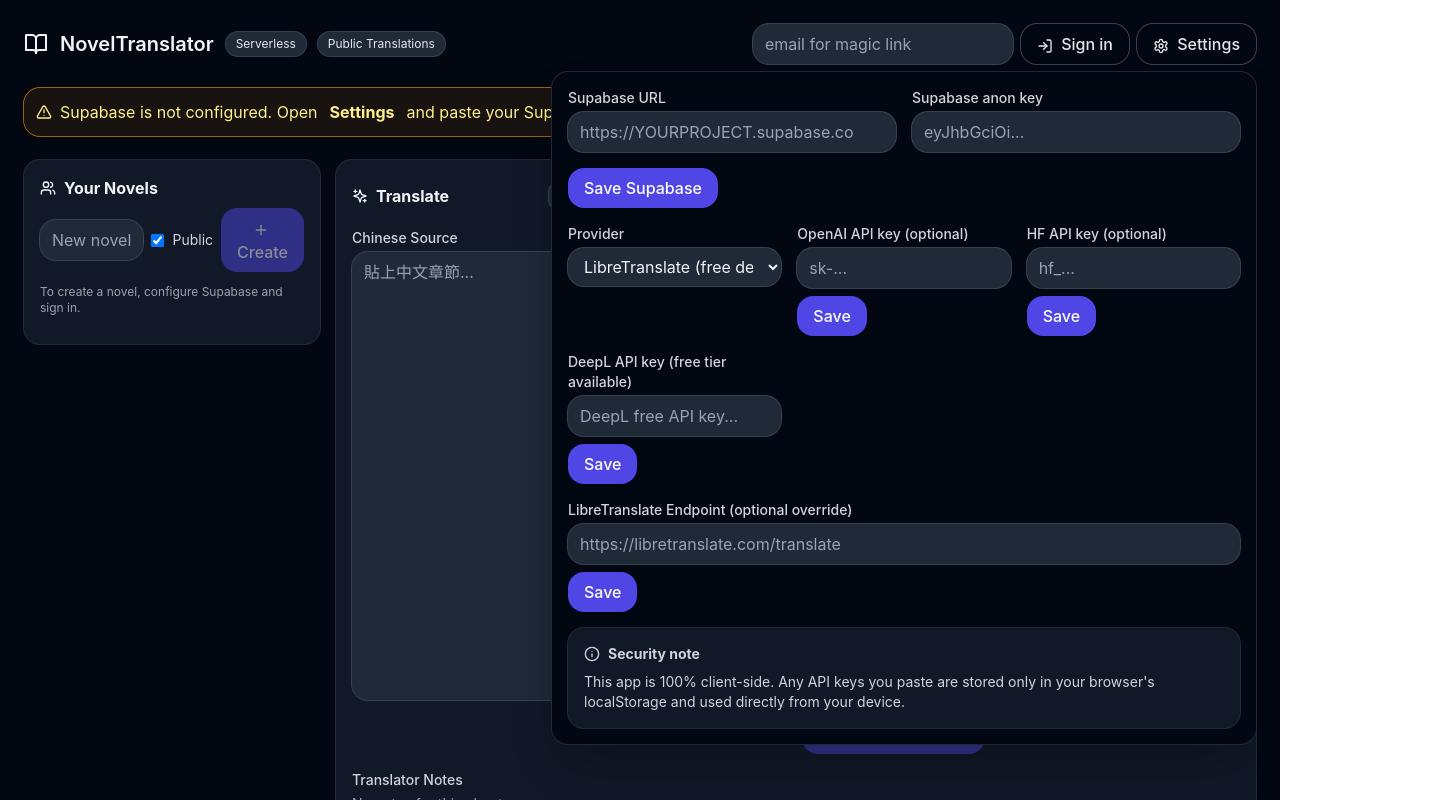
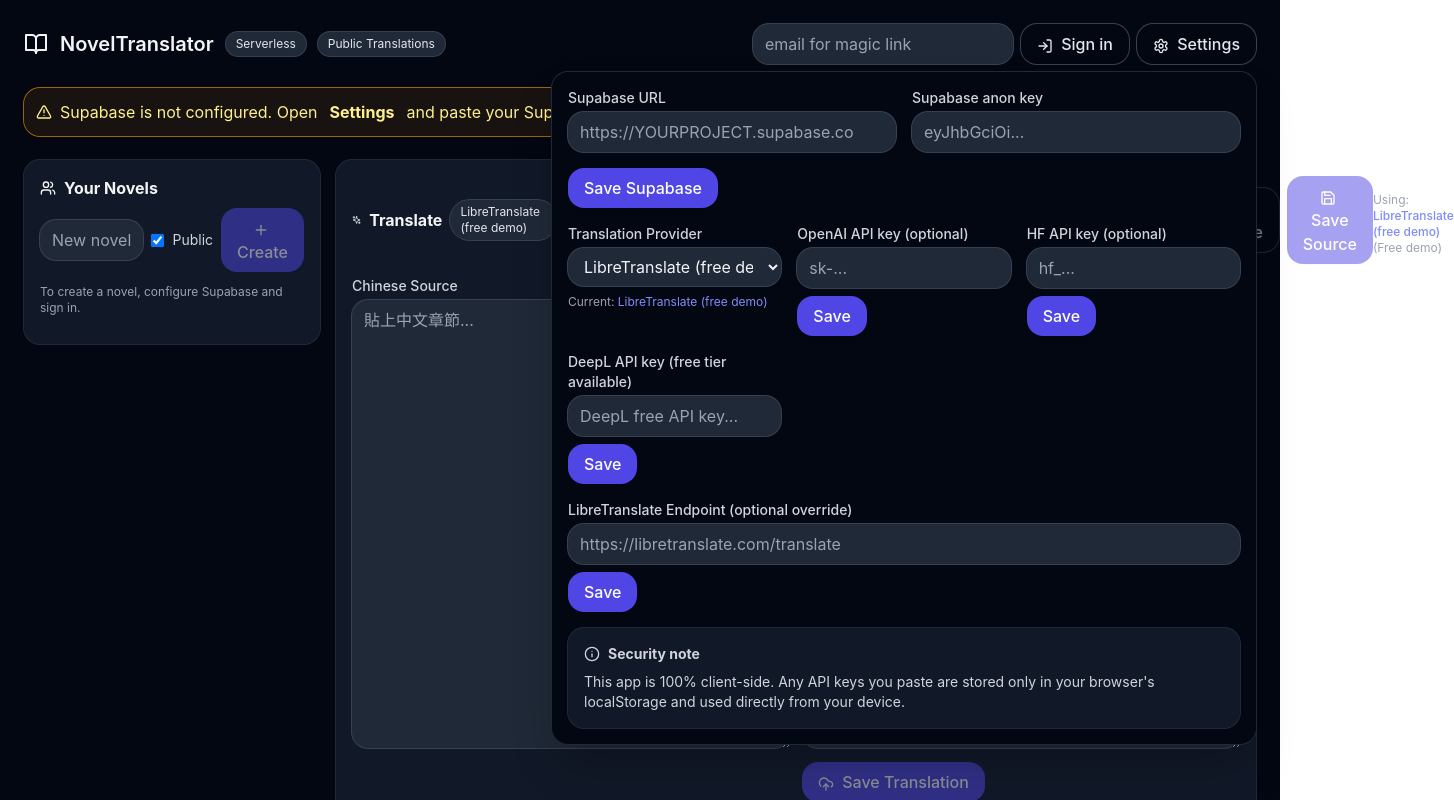
Before and after one commit to emiliorl/AINovel, a React (Create React App) app: page / in a window 1280 px wide. Both pictures are taken after a click on the button "Settings". Shown: the top 800 px of the page, 1454 px wide, since content can reach past the window. Built offline with nearby package versions, Linux system fonts and the light colour scheme.

Commit message:
Auto stash before rebase of "main"

```diff
--- a/src/App.js
+++ b/src/App.js
@@ -383,10 +383,13 @@
 
         <div className="grid grid-cols-1 md:grid-cols-3 gap-4">
           <div>
-            <Label>Provider</Label>
-            <select className="w-full rounded-2xl bg-gray-800 ring-1 ring-gray-700 px-3 py-2" value={provider} onChange={e=>setProvider(e.target.value)}>
+            <Label>Translation Provider</Label>
+            <select className="w-full rounded-2xl bg-gray-800 ring-1 ring-gray-700 px-3 py-2 text-gray-100" value={provider} onChange={e=>setProvider(e.target.value)}>
               {Object.entries(PROVIDERS).map(([k,v])=> <option key={k} value={k}>{v.name}</option>)}
             </select>
+            <div className="mt-2 text-xs text-gray-400">
+              Current: <span className="text-indigo-400">{PROVIDERS[provider]?.name}</span>
+            </div>
           </div>
           <div>
             <Label>OpenAI API key (optional)</Label>
@@ -588,9 +591,18 @@
           <div className="md:col-span-9 space-y-4">
             <section className="rounded-2xl bg-gray-900 ring-1 ring-gray-800 p-4">
               <div className="flex items-center justify-between mb-3">
-                <div className="flex items-center gap-2"><Sparkles size={16}/><b>Translate</b>{activeNovel && <Chip>{activeNovel.title}</Chip>}{activeChapter && <Chip>Ch {activeChapter.number}</Chip>}</div>
                 <div className="flex items-center gap-2">
-                  <select className="rounded-xl bg-gray-800 ring-1 ring-gray-700 px-2 py-1" value={tone} onChange={e=>setTone(e.target.value)}>
+                  <Sparkles size={16}/>
+                  <b>Translate</b>
+                  <Chip className="bg-indigo-600/20 text-indigo-300">{PROVIDERS[provider]?.name}</Chip>
+                  {activeNovel && <Chip>{activeNovel.title}</Chip>}
+                  {activeChapter && <Chip>Ch {activeChapter.number}</Chip>}
+                </div>
+                <div className="flex items-center gap-2">
+                  <select className="rounded-xl bg-gray-800 ring-1 ring-gray-700 px-2 py-1 text-gray-100" value={provider} onChange={e=>setProvider(e.target.value)}>
+                    {Object.entries(PROVIDERS).map(([k,v])=> <option key={k} value={k}>{v.name}</option>)}
+                  </select>
+                  <select className="rounded-xl bg-gray-800 ring-1 ring-gray-700 px-2 py-1 text-gray-100" value={tone} onChange={e=>setTone(e.target.value)}>
                     <option>match original</option>
                     <option>formal</option>
                     <option>casual</option>
@@ -600,6 +612,14 @@
                   <label className="text-sm text-gray-300"><input type="checkbox" className="mr-2" checked={wantNotes} onChange={e=>setWantNotes(e.target.checked)} /> Explanatory notes</label>
                   <GhostButton onClick={doTranslate} disabled={!sourceZH}><Sparkles className="inline mr-1" size={16}/> AI Translate</GhostButton>
                   <Button onClick={saveSource} disabled={!activeChapter || !canWrite}><Save className="inline mr-1" size={16}/> Save Source</Button>
+                </div>
+                <div className="text-xs text-gray-400 mt-2">
+                  Using: <span className="text-indigo-400 font-medium">{PROVIDERS[provider]?.name}</span>
+                  {provider === 'google' && " (No setup required)"}
+                  {provider === 'deepl' && " (Requires API key in Settings)"}
+                  {provider === 'openai' && " (Requires API key in Settings)"}
+                  {provider === 'hf' && " (Requires API key in Settings)"}
+                  {provider === 'libre' && " (Free demo)"}
                 </div>
               </div>
 
```
